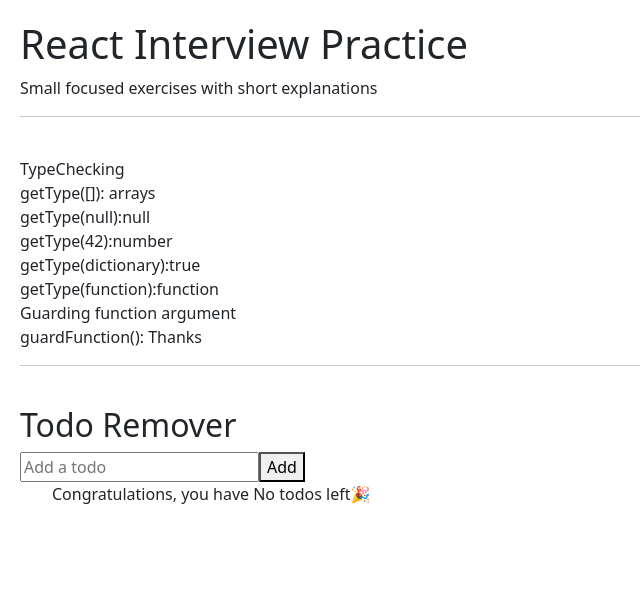
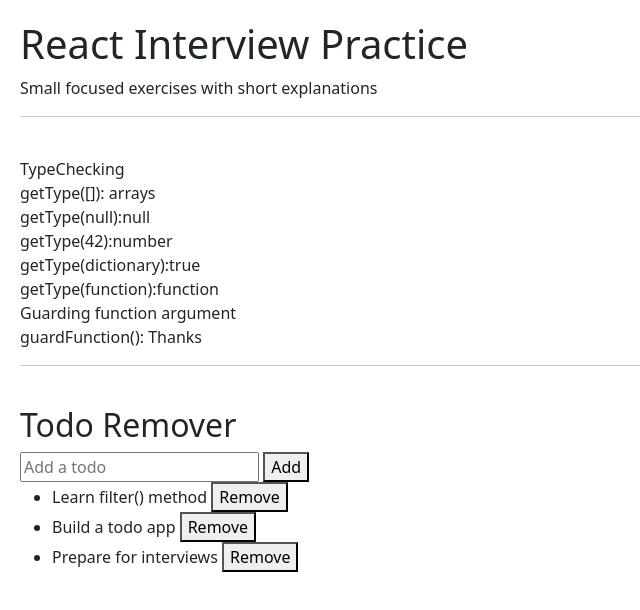
Before and after one commit to Chiomalina/react-interview-practice, a React (Vite) app in the folder react-interview-practice/: page / in a window 1280 px wide. Shown: the top 610 px of the page, without its empty margins (0-640 px from the left). Built offline with nearby package versions, Linux system fonts and the light colour scheme.

Commit message:
Live coding: create todo app

```diff
--- a/react-interview-practice/src/exercises/LiveCoding/TodoRemover/TodoRemover.jsx
+++ b/react-interview-practice/src/exercises/LiveCoding/TodoRemover/TodoRemover.jsx
@@ -49,8 +49,7 @@
           value={text}
           placeholder="Add a todo"
           onChange={handleOnChange}
-        />
-
+        />{" "}
         <button onClick={handleAdd}>Add</button>
       </div>
 
@@ -63,7 +62,7 @@
             // USe stable id as key not index because index can change
             <li key={todo.id} className="todo-list-item">
               <span>{todo.text}</span>{" "}
-              <button onClick={handleRemove(todo.id)}>Remove</button>
+              <button onClick={() => handleRemove(todo.id)}>Remove</button>
             </li>
           ))
         )}
```
